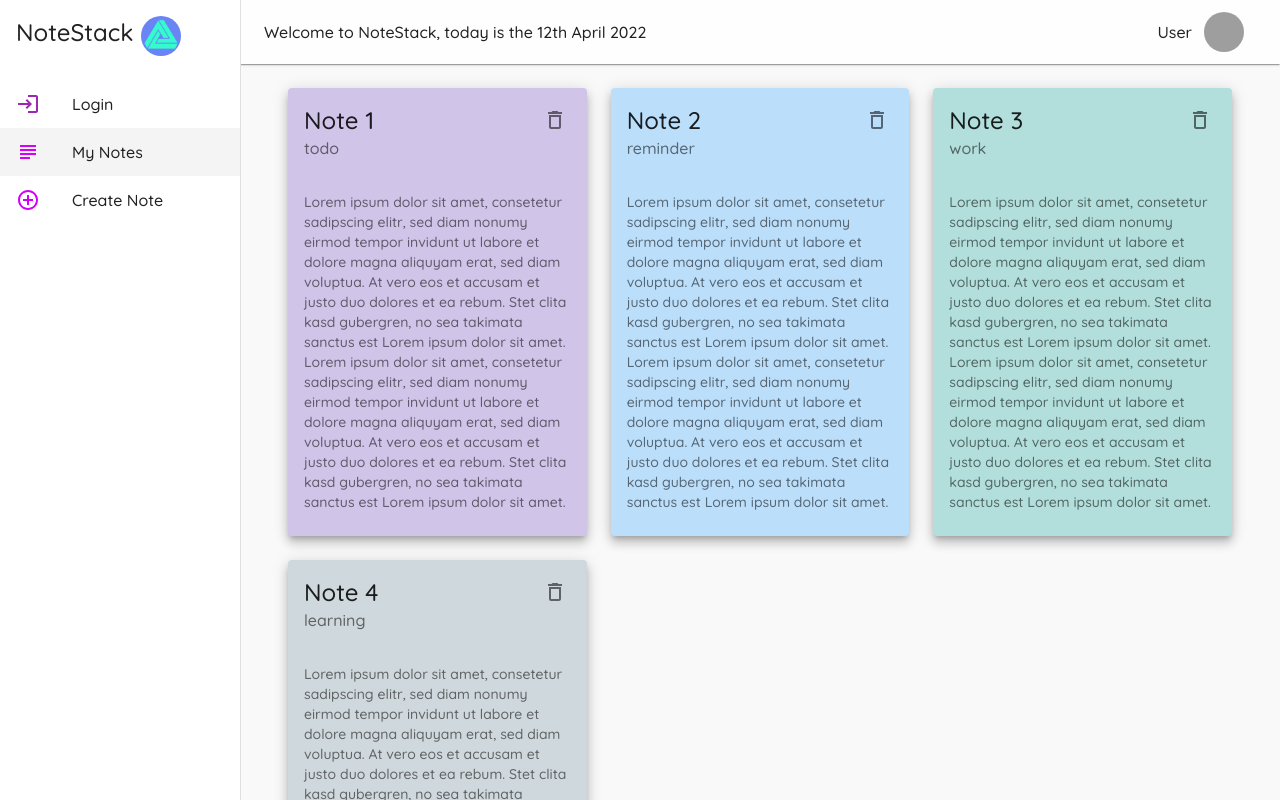
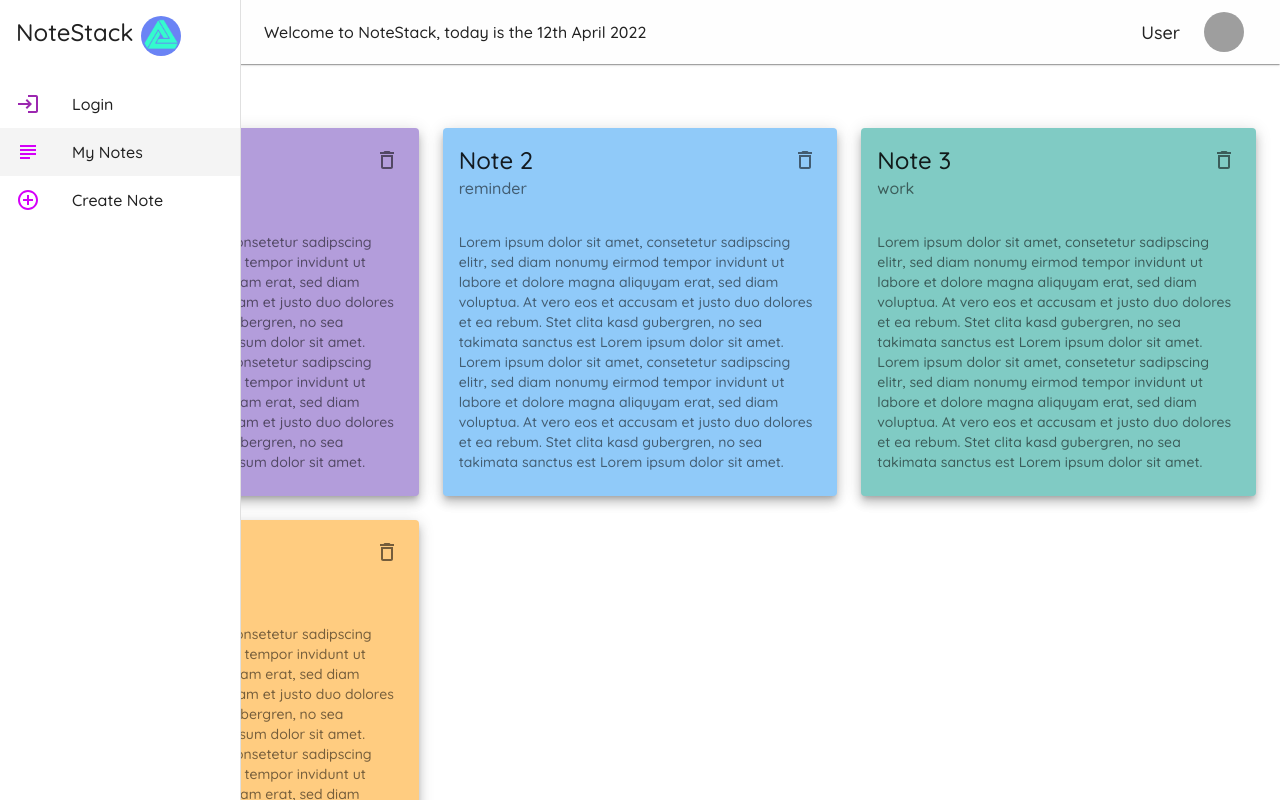
Before and after one commit to BuffCan/NoteStackApp, a React (Create React App) app: page /notes in a window 1280 px wide. Shown: the top 800 px of the page. Built offline with nearby package versions, Linux system fonts and the light colour scheme; data requests are answered from the project's data file; grey boxes are pictures that could not be loaded.

Commit message:
seperated the components from layout.js

```diff
--- a/src/App.js
+++ b/src/App.js
@@ -7,8 +7,10 @@ import Create from './pages/Create'
 import Login from './pages/Login'
 import { createTheme, ThemeProvider } from '@material-ui/core';
 import { purple } from '@material-ui/core/colors';
-import Layout from './components/Layout';
+
 import Profile from './pages/Profile';
+import Sidebar from './components/Sidebar';
+import Appbar from './components/Appbar';
 
 const theme = createTheme({
   palette: {
@@ -30,22 +32,28 @@ function App() {
   return (
     <ThemeProvider theme={theme}>
       <Router>
-        <Layout>
           <Switch>
+            <Route path="/register">
+            </Route>
             <Route path="/login">
               <Login />
             </Route>
             <Route path="/profile">
+              <Appbar />
+              <Sidebar />
               <Profile />
             </Route>
             <Route path="/notes">
+              <Appbar />
+              <Sidebar />
               <Notes />
             </Route>
             <Route path="/create">
+              <Appbar />
+              <Sidebar />
               <Create />
             </Route>
           </Switch>
-        </Layout>
       </Router>
     </ThemeProvider>
   );
--- /dev/null
+++ b/src/components/Appbar.js
@@ -0,0 +1,64 @@
+import { makeStyles } from '@material-ui/core'
+import React from 'react'
+import { Typography } from '@material-ui/core'
+import { AppBar } from '@material-ui/core'
+import { Toolbar } from '@material-ui/core'
+import { format } from 'date-fns'
+import Dropdown from './Dropdown';
+
+const drawerWidth = 240
+
+const useStyles = makeStyles((theme) =>{
+    return {
+        page: {
+            width: "100%",
+            padding: theme.spacing(4)
+        },
+        root: {
+            display: "flex"
+        },
+        appbar: {
+            width: `calc(100% - ${drawerWidth}px)`
+        },
+        toolbar: theme.mixins.toolbar,
+        date: {
+            flexGrow: 1
+        },
+        button: {
+            margin: 0
+        },
+        user: {
+            marginRight: theme.spacing(1.5),
+            fontSize: 18
+        }
+    }
+
+})
+
+export default function Appbar({children}) {
+    const classes = useStyles()
+
+    return (
+    <div className={classes.root}>
+        {/* app bar */}
+        <AppBar
+            className={classes.appbar}
+            elevation={1}
+        >
+            <Toolbar>
+                <Typography className={classes.date}>
+                   Welcome to NoteStack, today is the { format(new Date(), 'do MMMM Y') }
+                </Typography>
+                <Typography className={classes.user}>
+                    User
+                </Typography>
+                <Dropdown />
+            </Toolbar>
+        </AppBar>
+        <div className={classes.page}>
+            <div className={classes.toolbar}></div>
+            {children}
+        </div>
+    </div>
+  )
+}
--- a/src/components/Dropdown.js
+++ b/src/components/Dropdown.js
@@ -8,6 +8,7 @@ import { Popper } from '@material-ui/core'
 import { MenuItem } from '@material-ui/core'
 import { MenuList } from '@material-ui/core'
 import { Stack } from '@mui/material'
+import { AccountCircle } from '@material-ui/icons'
 
 export default function Dropdown() {
     const history = useHistory()
@@ -68,7 +69,7 @@ export default function Dropdown() {
             aria-haspopup="true"
             onClick={handleToggle}
           >
-            <Avatar src="/default-user-image"/>
+            <Avatar src={AccountCircle}/>
           </Button>
           <Popper
             open={open}
--- a/src/components/Layout.js
+++ b/src/components/Layout.js
@@ -1,150 +1,33 @@
-import { Button, makeStyles } from '@material-ui/core'
-import React from 'react'
-import { Drawer } from '@material-ui/core'
-import { Typography } from '@material-ui/core'
-import { List } from '@material-ui/core'
-import { ListItem } from '@material-ui/core'
-import { ListItemIcon } from '@material-ui/core'
-import { ListItemText } from '@material-ui/core'
-import { AddCircleOutlineOutlined, SubjectOutlined } from '@material-ui/icons'
-import { useHistory } from 'react-router-dom'
-import { useLocation } from 'react-router-dom'
-import { AppBar } from '@material-ui/core'
-import { Toolbar } from '@material-ui/core'
-import { format } from 'date-fns'
-import { Avatar } from '@material-ui/core'
-import LoginIcon from '@mui/icons-material/Login';
-import Dropdown from './Dropdown';
-import { AccountCircle } from '@material-ui/icons'
+// import { makeStyles } from '@material-ui/core'
+// import React from 'react'
 
-const drawerWidth = 240
+// const useStyles = makeStyles((theme) =>{
+//     return {
+//         page: {
+//             background: "#f9f9f9",
+//             width: "100%",
+//             padding: theme.spacing(4)
+//         },
+//         root: {
+//             display: "flex"
+//         }
+//     }
 
-const useStyles = makeStyles((theme) =>{
-    return {
-        page: {
-            background: "#f9f9f9",
-            width: "100%",
-            padding: theme.spacing(3)
-        },
-        drawer: {
-            width: drawerWidth
-        },
-        drawerPaper: {
-            width: drawerWidth
-        },
-        root: {
-            display: "flex"
-        },
-        active: {
-            background: '#f4f4f4'
-        },
-        title: {
-            padding: theme.spacing(2),
-            display: "flex"
-        },
-        appbar: {
-            width: `calc(100% - ${drawerWidth}px)`
-        },
-        toolbar: theme.mixins.toolbar,
-        date: {
-            flexGrow: 1
-        },
-        avatar: {
-            marginLeft: theme.spacing(1),
-        },
-        button: {
-            margin: 0
-        }
-    }
+// })
 
-})
+// export default function Layout({ children }) {
+//     const classes = useStyles()
 
-export default function Layout({ children }) {
-    const classes = useStyles()
-    const history = useHistory()
-    const location = useLocation()
+//     return (
+//     <div className={classes.root}>
+//         {/* app bar */}
 
-    const menuItems = [
-        {
-            text: 'Login',
-            icon: <LoginIcon color="secondary" />,
-            path: '/login'
-        },
-        // {
-        //     text: 'Profile',
-        //     icon: <AccountCircle color="secondary" />,
-        //     path: '/profile'
-        // },
-        {
-            text: 'My Notes',
-            icon: <SubjectOutlined color="secondary" />,
-            path: '/notes'
-        },
-        {
-            text: 'Create Note',
-            icon: <AddCircleOutlineOutlined color="secondary" />,
-            path: '/create'
-        }
-    ]
+//         {/* side drawer */}
 
-    return (
-    <div className={classes.root}>
-        {/* app bar */}
-        <AppBar
-            className={classes.appbar}
-            elevation={1}
-        >
-            <Toolbar>
-                <Typography className={classes.date}>
-                   Welcome to NoteStack, today is the { format(new Date(), 'do MMMM Y') }
-                </Typography>
-                <Typography>
-                    User
-                </Typography>
-                <Dropdown />
-            </Toolbar>
-        </AppBar>
-
-        {/* side drawer */}
-        <Drawer
-            className={classes.drawer}
-            variant="permanent"
-            anchor="left"
-            classes={{ paper: classes.drawerPaper }}
-        >
-            <div>
-                <Typography variant="h5" className={classes.title}>
-                    NoteStack
-                    <Avatar
-                        variant="round"
-                        src="/LOGO3.png"
-                        className={classes.avatar}
-                        sx={{ width: 24, height: 24 }}
-                    />
-                </Typography>
-            </div>
-
-            {/* list / links */}
-            <List>
-                {menuItems.map(item => (
-                    <ListItem
-                        button
-                        key={item.text}
-                        onClick={() => history.push(item.path)}
-                        className={location.pathname == item.path ? classes.active : null}
-                    >
-                        <ListItemIcon>{item.icon}</ListItemIcon>
-                        <ListItemText primary={item.text} />
-                    </ListItem>
-                ))}
-            </List>
-
-        </Drawer>
-
-        <div className={classes.page}>
-            <div className={classes.toolbar}></div>
-            {children}
-        </div>
-    </div>
-  )
-}
+//         <div className={classes.page}>
+//             <div className={classes.toolbar}></div>
+//             {children}
+//         </div>
+//     </div>
+//   )
+// }
--- a/src/components/NoteCard.js
+++ b/src/components/NoteCard.js
@@ -7,22 +7,23 @@ import { DeleteOutlined } from '@material-ui/icons';
 import { deepPurple } from '@material-ui/core/colors';
 import { blue } from '@material-ui/core/colors';
 import { teal } from '@material-ui/core/colors';
-import { blueGrey } from '@material-ui/core/colors';
+// import { blueGrey } from '@material-ui/core/colors';
+import { orange } from '@material-ui/core/colors';
 
 const useStyles = makeStyles({
     root: {
         background: (note) => {
             if (note.category == "todo") {
-                return deepPurple[100]
+                return deepPurple[200]
             }
             if (note.category == "reminder") {
-                return blue[100]
+                return blue[200]
             }
             if (note.category == "work") {
-                return teal[100]
+                return teal[200]
             }
             if (note.category == "learning") {
-                return blueGrey[100]
+                return orange[200]
             }
         }
     }
--- /dev/null
+++ b/src/components/Sidebar.js
@@ -0,0 +1,107 @@
+import { makeStyles } from '@material-ui/core'
+import React from 'react'
+import { Drawer } from '@material-ui/core'
+import { Typography } from '@material-ui/core'
+import { List } from '@material-ui/core'
+import { ListItem } from '@material-ui/core'
+import { ListItemIcon } from '@material-ui/core'
+import { ListItemText } from '@material-ui/core'
+import { AddCircleOutlineOutlined, SubjectOutlined } from '@material-ui/icons'
+import { useHistory } from 'react-router-dom'
+import { useLocation } from 'react-router-dom'
+import { Avatar } from '@material-ui/core'
+import LoginIcon from '@mui/icons-material/Login';
+
+const drawerWidth = 240
+
+const useStyles = makeStyles((theme) => {
+    return {
+        drawer: {
+            width: drawerWidth
+        },
+        drawerPaper: {
+            width: drawerWidth
+        },
+        root: {
+            display: "flex"
+        },
+        active: {
+            background: '#f4f4f4'
+        },
+        title: {
+            padding: theme.spacing(2),
+            display: "flex"
+        },
+        avatar: {
+            marginLeft: theme.spacing(1),
+        }
+    }
+})
+
+export default function Sidebar() {
+    const classes = useStyles()
+    const history = useHistory()
+    const location = useLocation()
+
+    const menuItems = [
+        {
+            text: 'Login',
+            icon: <LoginIcon color="secondary" />,
+            path: '/login'
+        },
+        // {
+        //     text: 'Profile',
+        //     icon: <AccountCircle color="secondary" />,
+        //     path: '/profile'
+        // },
+        {
+            text: 'My Notes',
+            icon: <SubjectOutlined color="secondary" />,
+            path: '/notes'
+        },
+        {
+            text: 'Create Note',
+            icon: <AddCircleOutlineOutlined color="secondary" />,
+            path: '/create'
+        }
+    ]
+
+    return (
+        <div className={classes.root}>
+            <Drawer
+                className={classes.drawer}
+                variant="permanent"
+                anchor="left"
+                classes={{ paper: classes.drawerPaper }}
+            >
+                <div>
+                    <Typography variant="h5" className={classes.title}>
+                        NoteStack
+                        <Avatar
+                            variant="round"
+                            src="/LOGO3.png"
+                            className={classes.avatar}
+                            sx={{ width: 24, height: 24 }}
+                        />
+                    </Typography>
+                </div>
+
+                {/* list / links */}
+                <List>
+                    {menuItems.map(item => (
+                        <ListItem
+                            button
+                            key={item.text}
+                            onClick={() => history.push(item.path)}
+                            className={location.pathname == item.path ? classes.active : null}
+                        >
+                            <ListItemIcon>{item.icon}</ListItemIcon>
+                            <ListItemText primary={item.text} />
+                        </ListItem>
+                    ))}
+                </List>
+
+            </Drawer>
+        </div>
+    );
+}
```
